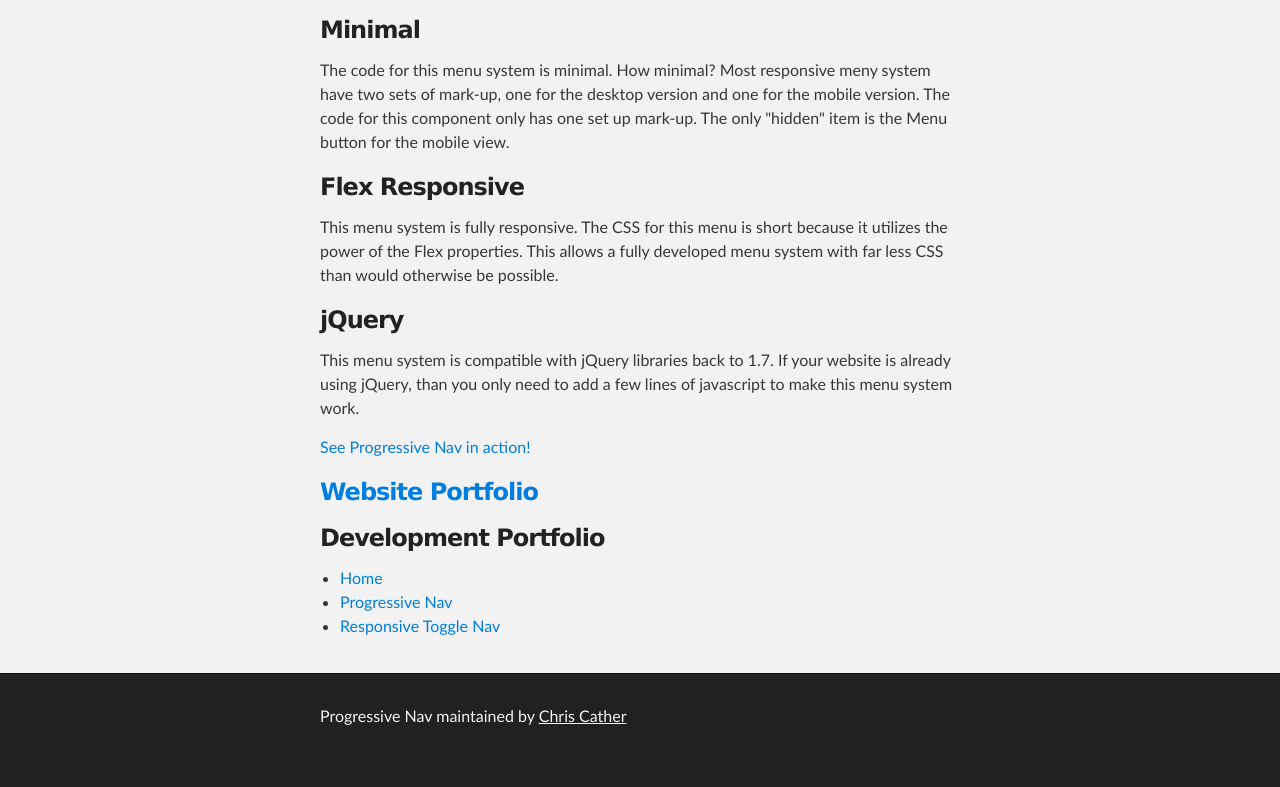
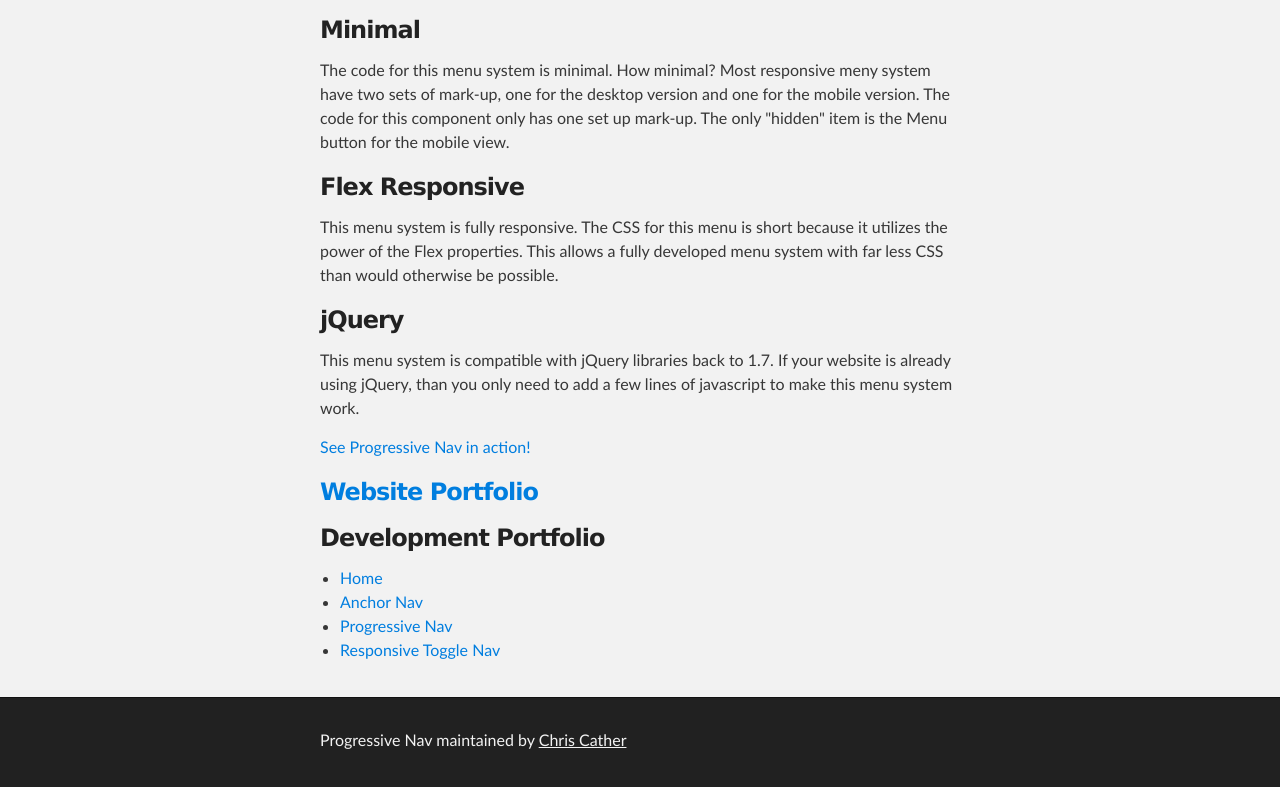
Before and after one commit to chriscather/Progressive-Nav, a plain HTML site: page index.html in a window 1280 px wide. Shown: the part 379-1166 px from the top of the page. Before the commit the page ends 1142 px from the top, so only its background shows below. Drawn offline with Linux system fonts and the light colour scheme.

Commit message:
Sidebar Nav Update

```diff
--- a/index.html
+++ b/index.html
@@ -46,6 +46,7 @@
 			<h3>Development Portfolio</h3>
 			<ul>
 				<li><a href="https://chriscather.github.io">Home</a></li>
+				<li><a href="https://chriscather.github.io/Anchor-Nav">Anchor Nav</a></li>
 				<li><a href="https://chriscather.github.io/Progressive-Nav">Progressive Nav</a></li>
 				<li><a href="https://chriscather.github.io/Responsive-Toggle-Nav">Responsive Toggle Nav</a></li>
 			</ul>
```
